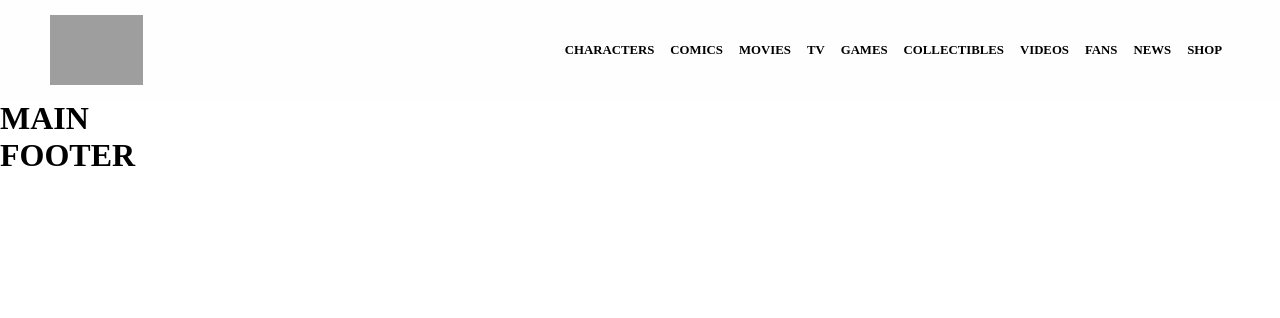
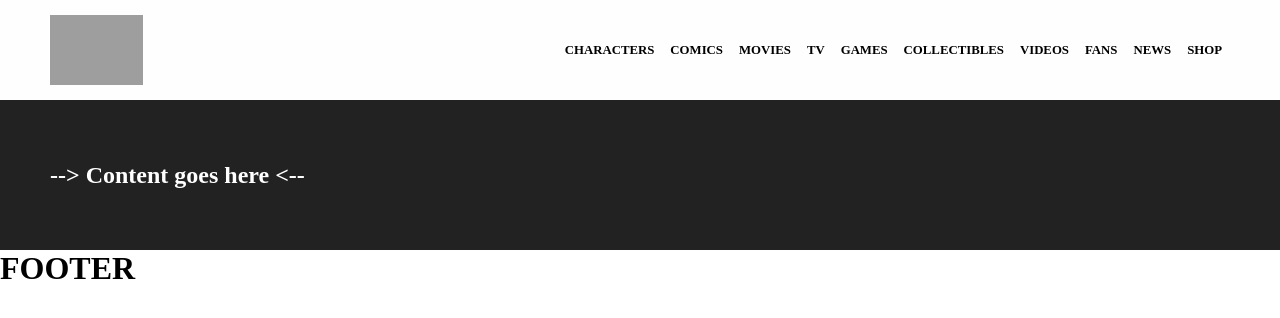
Before and after one commit to Gianmarco-Leone/vite-comics, a Vue app: page / in a window 1280 px wide. Shown: the top 318 px of the page. Built offline with nearby package versions, Linux system fonts and the light colour scheme; grey boxes are pictures that could not be loaded.

Commit message:
add main component

```diff
--- a/src/components/AppContent.vue
+++ b/src/components/AppContent.vue
@@ -3,9 +3,31 @@ export default {};
 </script>
 
 <template>
-  <div class="title">
-    <h1>MAIN</h1>
-  </div>
+  <section>
+    <div class="container">
+      <div class="content">
+        <span> --> Content goes here &lt;-- </span>
+      </div>
+    </div>
+  </section>
 </template>
 
-<style lang="scss" scoped></style>
+<style lang="scss" scoped>
+@use "../assets/scss/mixin.scss" as *;
+
+section {
+  @include flex-center("vertical");
+  min-height: 150px;
+  background-color: #222;
+
+  .content {
+    // debug
+    width: 1200px;
+    span {
+      color: #fff;
+      font-size: 1.5rem;
+      font-weight: bold;
+    }
+  }
+}
+</style>
```
